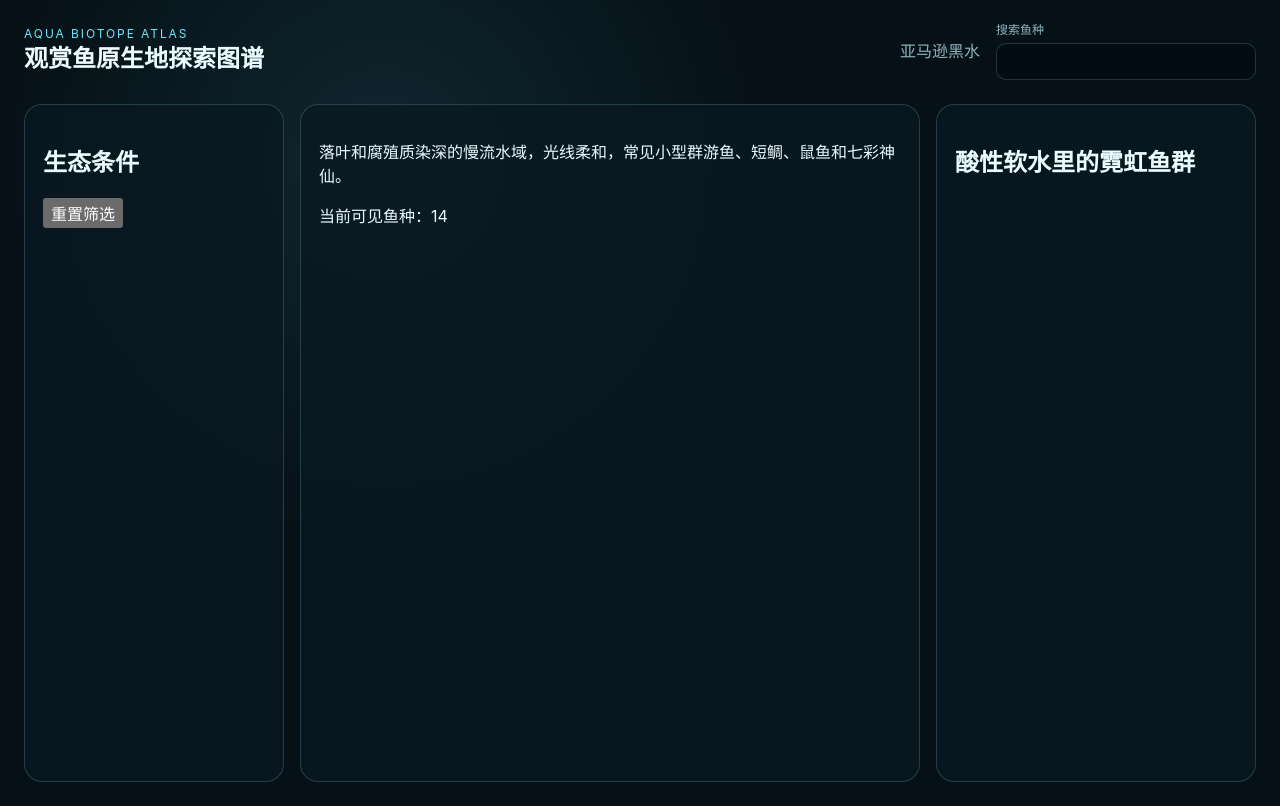
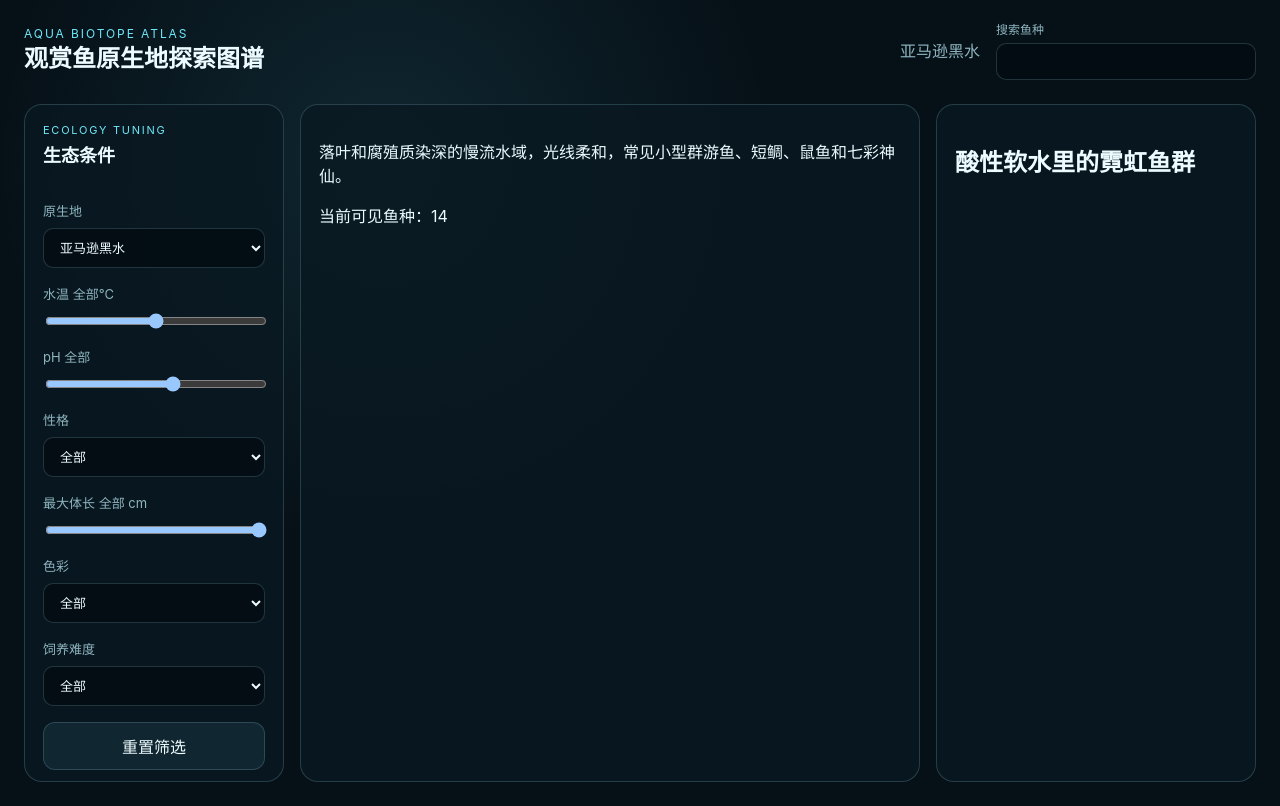
Before and after one commit to woohey/Aquaworld, a React (Vite) app: page / in a window 1280 px wide. Built offline with nearby package versions, Linux system fonts and the light colour scheme.

Commit message:
feat: add ecological filter rail

```diff
--- a/src/App.tsx
+++ b/src/App.tsx
@@ -1,4 +1,5 @@
 import { useMemo, useState } from 'react';
+import { FilterRail } from './components/FilterRail';
 import { TopBar } from './components/TopBar';
 import { fish } from './data/fish';
 import { habitats } from './data/habitats';
@@ -19,19 +20,22 @@ export default function App() {
     <main className="app-shell">
       <TopBar selectedHabitat={selectedHabitat} searchQuery={searchQuery} onSearchChange={setSearchQuery} />
       <section className="atlas-layout" aria-label="观赏鱼原生地图谱">
-        <aside className="filter-rail">
-          <h2>生态条件</h2>
-          <button
-            type="button"
-            onClick={() => {
-              setFilters(defaultFilters);
-              setSelectedHabitatId(habitats[0].id);
-              setSelectedFishId(null);
-            }}
-          >
-            重置筛选
-          </button>
-        </aside>
+        <FilterRail
+          habitats={habitats}
+          filters={filters}
+          selectedHabitatId={selectedHabitatId}
+          onFiltersChange={setFilters}
+          onHabitatSelect={(habitatId) => {
+            setSelectedHabitatId(habitatId);
+            setSelectedFishId(null);
+            setFilters((current) => ({ ...current, habitatId }));
+          }}
+          onReset={() => {
+            setFilters(defaultFilters);
+            setSelectedHabitatId(habitats[0].id);
+            setSelectedFishId(null);
+          }}
+        />
         <section className="map-stage">
           <p>{selectedHabitat.description}</p>
           <p>当前可见鱼种：{visibleFish.length}</p>
--- /dev/null
+++ b/src/components/FilterRail.tsx
@@ -0,0 +1,130 @@
+import type { CareLevel, FishFilters, Habitat, Temperament } from '../types/domain';
+
+type FilterRailProps = {
+  habitats: Habitat[];
+  filters: FishFilters;
+  selectedHabitatId: string;
+  onFiltersChange: (filters: FishFilters) => void;
+  onHabitatSelect: (habitatId: string) => void;
+  onReset: () => void;
+};
+
+const temperamentOptions: Array<{ value: Temperament | 'all'; label: string }> = [
+  { value: 'all', label: '全部' },
+  { value: 'peaceful', label: '温和' },
+  { value: 'semiAggressive', label: '半攻击' },
+  { value: 'aggressive', label: '攻击性强' },
+];
+
+const careOptions: Array<{ value: CareLevel | 'all'; label: string }> = [
+  { value: 'all', label: '全部' },
+  { value: 'easy', label: '容易' },
+  { value: 'moderate', label: '中等' },
+  { value: 'advanced', label: '进阶' },
+];
+
+const colorOptions = ['all', 'blue', 'red', 'yellow', 'orange', 'silver', 'black', 'green', 'multicolor'];
+
+export function FilterRail({
+  habitats,
+  filters,
+  selectedHabitatId,
+  onFiltersChange,
+  onHabitatSelect,
+  onReset,
+}: FilterRailProps) {
+  return (
+    <aside className="filter-rail">
+      <div className="panel-heading">
+        <p>Ecology Tuning</p>
+        <h2>生态条件</h2>
+      </div>
+
+      <label>
+        原生地
+        <select value={selectedHabitatId} onChange={(event) => onHabitatSelect(event.target.value)}>
+          {habitats.map((habitat) => (
+            <option key={habitat.id} value={habitat.id} label={habitat.name} />
+          ))}
+        </select>
+      </label>
+
+      <label>
+        水温 {filters.temperature ?? '全部'}°C
+        <input
+          type="range"
+          min="16"
+          max="30"
+          value={filters.temperature ?? 23}
+          onChange={(event) => onFiltersChange({ ...filters, temperature: Number(event.target.value) })}
+        />
+      </label>
+
+      <label>
+        pH {filters.ph ?? '全部'}
+        <input
+          type="range"
+          min="4.5"
+          max="8.8"
+          step="0.1"
+          value={filters.ph ?? 7}
+          onChange={(event) => onFiltersChange({ ...filters, ph: Number(event.target.value) })}
+        />
+      </label>
+
+      <label>
+        性格
+        <select
+          value={filters.temperament}
+          onChange={(event) => onFiltersChange({ ...filters, temperament: event.target.value as Temperament | 'all' })}
+        >
+          {temperamentOptions.map((option) => (
+            <option key={option.value} value={option.value}>
+              {option.label}
+            </option>
+          ))}
+        </select>
+      </label>
+
+      <label>
+        最大体长 {filters.maxAdultSizeCm ?? '全部'} cm
+        <input
+          type="range"
+          min="3"
+          max="30"
+          value={filters.maxAdultSizeCm ?? 30}
+          onChange={(event) => onFiltersChange({ ...filters, maxAdultSizeCm: Number(event.target.value) })}
+        />
+      </label>
+
+      <label>
+        色彩
+        <select value={filters.color} onChange={(event) => onFiltersChange({ ...filters, color: event.target.value })}>
+          {colorOptions.map((color) => (
+            <option key={color} value={color}>
+              {color === 'all' ? '全部' : color}
+            </option>
+          ))}
+        </select>
+      </label>
+
+      <label>
+        饲养难度
+        <select
+          value={filters.careLevel}
+          onChange={(event) => onFiltersChange({ ...filters, careLevel: event.target.value as CareLevel | 'all' })}
+        >
+          {careOptions.map((option) => (
+            <option key={option.value} value={option.value}>
+              {option.label}
+            </option>
+          ))}
+        </select>
+      </label>
+
+      <button type="button" className="secondary-button" onClick={onReset}>
+        重置筛选
+      </button>
+    </aside>
+  );
+}
--- a/src/styles.css
+++ b/src/styles.css
@@ -156,3 +156,51 @@ select {
     height: auto;
   }
 }
+
+.panel-heading p {
+  margin: 0 0 4px;
+  color: var(--aqua);
+  font-size: 11px;
+  letter-spacing: 0.16em;
+  text-transform: uppercase;
+}
+
+.panel-heading h2 {
+  margin: 0 0 18px;
+  font-size: 18px;
+}
+
+.filter-rail {
+  display: grid;
+  align-content: start;
+  gap: 16px;
+}
+
+.filter-rail label {
+  display: grid;
+  gap: 8px;
+  color: var(--muted);
+  font-size: 13px;
+}
+
+.filter-rail select,
+.filter-rail input[type='range'] {
+  width: 100%;
+}
+
+.filter-rail select {
+  border: 1px solid var(--line);
+  border-radius: 10px;
+  padding: 10px 12px;
+  background: rgba(3, 12, 18, 0.85);
+  color: var(--text);
+}
+
+.secondary-button {
+  border: 1px solid var(--line);
+  border-radius: 12px;
+  padding: 11px 12px;
+  background: rgba(111, 231, 247, 0.08);
+  color: var(--text);
+  cursor: pointer;
+}
```
Also changed, not shown: 1 other file (tests, documents, lock files or other folders).
